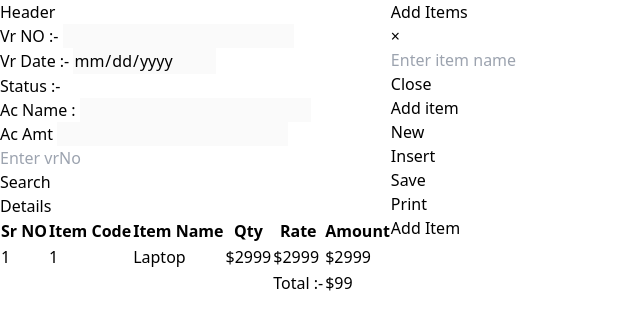
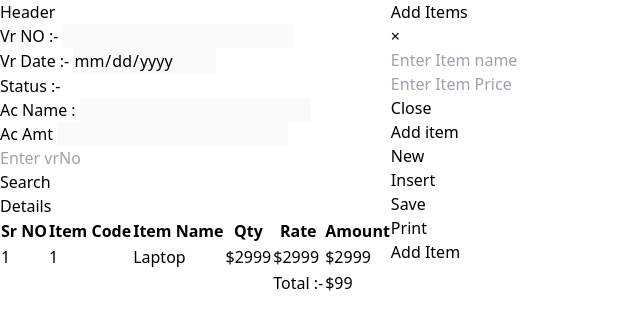
Before and after one commit to ziyadu7/salesEntryFrontend, a React (Vite) app: page / in a window 1280 px wide. Both pictures are taken after a click on the element "Add Item". Shown: the top 330 px of the page, without its empty margins (0-640 px from the left). Built offline with nearby package versions, Linux system fonts and the light colour scheme.

Commit message:
add price to item

```diff
--- a/src/components/addItem.jsx
+++ b/src/components/addItem.jsx
@@ -6,13 +6,14 @@ import errorHandling from '../helper/errorHandling'
 function AddItem({ setShowModal }) {
 
     const [item, setItem] = useState('')
+    const [price,setPrice] = useState('')
     const [err, setErr] = useState('')
     const addItem = () => {
         setErr('')
-        if (item.trim().length == 0) {
+        if (item.trim().length == 0||price==0||price.trim().length==0) {
             setErr('Fill the field')
         } else {
-            axiosInstance.post('/addItem', { item }).then(res => {
+            axiosInstance.post('/addItem', { item, price }).then(res => {
                 toast.success(res?.data?.message)
                 setShowModal(false)
             }).catch(err => {
@@ -31,8 +32,17 @@ function AddItem({ setShowModal }) {
                             className="shadow appearance-none border rounded w-full py-2 px-3 text-gray-700 leading-tight focus:outline-none focus:shadow-outline"
                             id="item"
                             type="text"
-                            placeholder="Enter item name"
+                            placeholder="Enter Item name"
                             onChange={(e)=>setItem(e.target.value)}
+                        />
+                    </div>
+                    <div className="mb-4">
+                        <input
+                            className="shadow appearance-none border rounded w-full py-2 px-3 text-gray-700 leading-tight focus:outline-none focus:shadow-outline"
+                            id="item"
+                            type="number"
+                            placeholder="Enter Item Price"
+                            onChange={(e)=>setPrice(e.target.value)}
                         />
                     </div>
                     <p className='text-red-500 text-center font-extralight'>{err}</p>
```
